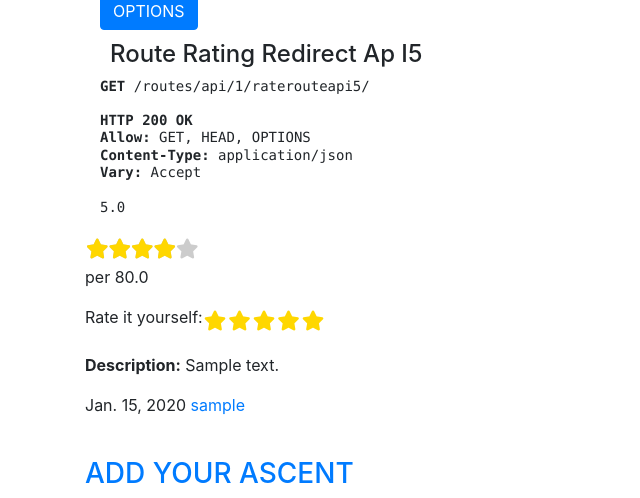
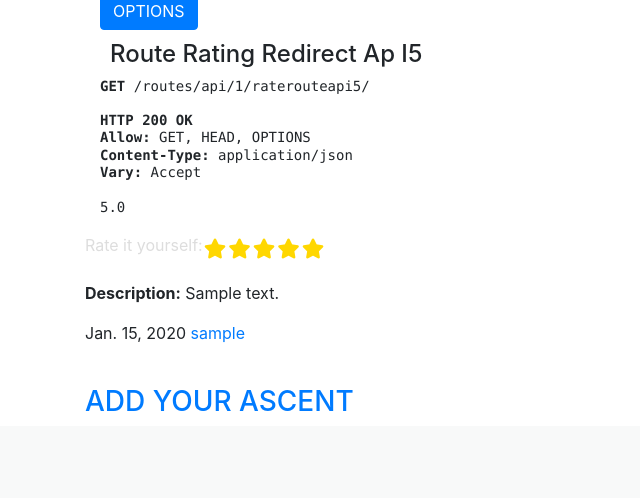
Before and after one commit to faaizajaz/mtnpak, a Django app: page /routes/1/ in a window 1280 px wide, after a click on "5 stars". Shown: the part 528-1026 px from the top of the page, without its empty margins (0-640 px from the left). After the commit the page ends 939 px from the top, so only its background shows below. Run offline with Django 3.2, Linux system fonts and the light colour scheme; a user stored in the database is signed in; tables that the repository leaves empty hold one stand-in row (values such as "Sample post"); some libraries are stand-ins or nearby versions.

Commit message:
Made template tag for inline ratings

```diff
--- a/crags/templates/crags/addcrag.html
+++ b/crags/templates/crags/addcrag.html
@@ -8,7 +8,7 @@
 {% block content %}
 	<form method = "POST">
 		{% csrf_token %}
-		{{ form.as_p }}
+		{{ form|crispy }}
 		<div>
 			<button type="submit">
 				Add crag
--- a/crags/templates/crags/addroute.html
+++ b/crags/templates/crags/addroute.html
@@ -8,10 +8,10 @@
 {% block content %}
 	<form method = "POST">
 		{% csrf_token %}
-		{{ form.as_p }}
+		{{ form|crispy }}
 
 		{% csrf_token %}
-		{{ form2.as_p }}
+		{{ form2|crispy }}
 
 
 		<div>
--- a/crags/templates/crags/routechoice.html
+++ b/crags/templates/crags/routechoice.html
@@ -8,7 +8,7 @@
 {% block content %}
 	<form method = "POST">
 		{% csrf_token %}
-		{{ form.as_p }}
+		{{ form|crispy }}
 
 		<div>
 			<button type="submit">
--- a/routes/templates/routes/route-view.html
+++ b/routes/templates/routes/route-view.html
@@ -14,6 +14,9 @@
 <!--href="{% url 'rate-route' route_id=route.id %}"-->
 
 {% block content %}
+
+	<!--custom CSS for star ratings -->
+	<link rel="stylesheet" type="text/css" href="{% static 'ratings/rating_display.css' %}" rel="stylesheet">
 
 
 	<h1>This is the Routes View page</h1>
@@ -33,78 +36,7 @@
 
 {# 	<a class='rate-btn' data-href='{{ route.get_api_rate_url }}' href="{% url 'rate-route' route_id=route.id %}">Rate me!</a> #}
 	<br><br>
-	<p id="avg_score">{{route.avg_rating}}</p>
-
-
-
-	<!--custom CSS for star ratings -->
-	<link rel="stylesheet" type="text/css" href="{% static 'ratings/rating_display.css' %}" rel="stylesheet">
-
-	{% with percentage_rating=route.avg_rating|mul:100|intdiv:5 %}
-
-		{% if percentage_rating == 0 %}
-
-			<span class="score s0"></span>
-
-		{% elif percentage_rating >= 0 and percentage_rating < 11 %}
-
-			<span class="score s1"></span>
-
-		{% elif percentage_rating >= 11 and percentage_rating < 21 %}
-
-			<span class="score s2"></span>
-
-		{% elif percentage_rating >= 21 and percentage_rating < 31 %}
-
-			<span class="score s3"></span>
-
-		{% elif percentage_rating >= 31 and percentage_rating < 41 %}
-
-			<span class="score s4"></span>
-
-		{% elif percentage_rating >= 41 and percentage_rating < 51 %}
-
-			<span class="score s5"></span>
-
-		{% elif percentage_rating >= 51 and percentage_rating < 61 %}
-
-			<span class="score s6"></span>
-
-		{% elif percentage_rating >= 61 and percentage_rating < 71 %}
-
-			<span class="score s7"></span>
-
-		{% elif percentage_rating >= 71 and percentage_rating < 81 %}
-
-			<span class="score s8"></span>
-
-		{% elif percentage_rating >= 81 and percentage_rating < 91 %}
-
-			<span class="score s9"></span>
-
-		{% elif percentage_rating >= 91 and percentage_rating <= 100 %}
-
-			<span class="score s10"></span>
-
-		{% endif %}
-
-
-	<p>per {{percentage_rating}}</p>
-
-	{% endwith %}
-
-
-
-
-
-
-
-
-
-
-
-
-
+	<p id="avg_score">{{route.avg_rating}} {{ route|inline_rating }}</p>
 
 
 
--- a/routes/templatetags/define.py
+++ /dev/null
@@ -1,6 +0,0 @@
-from django import template
-register = template.Library()
-
-@register.simple_tag
-def define(val=None):
-  return val
--- a/routes/templatetags/view_filters.py
+++ b/routes/templatetags/view_filters.py
@@ -1,5 +1,6 @@
 from django import template
 from utils.conversions import convert_units
+from django.utils.safestring import mark_safe
 #from grades.models import Grade
 
 register = template.Library()
@@ -53,3 +54,53 @@ def measurement_display(obj, request):
 	except KeyError:
 		measurement_pref = 'meters'
 	return convert_units(obj.base_unit, measurement_pref, obj.length)
+
+@register.filter(name='inline_rating')
+def inline_rating(route):
+	percentage_rating = (route.avg_rating*100)//5
+
+	if percentage_rating == 0:
+		return mark_safe('<span class="score s0"></span>')
+
+	elif percentage_rating >= 0 and percentage_rating < 11:
+
+		return mark_safe('<span class="score s1"></span>')
+
+	elif percentage_rating >= 11 and percentage_rating < 21:
+
+		return mark_safe('<span class="score s2"></span>')
+
+	elif percentage_rating >= 21 and percentage_rating < 31:
+
+		return mark_safe('<span class="score s3"></span>')
+
+	elif percentage_rating >= 31 and percentage_rating < 41:
+
+		return mark_safe('<span class="score s4"></span>')
+
+	elif percentage_rating >= 41 and percentage_rating < 51:
+
+		return mark_safe('<span class="score s5"></span>')
+
+	elif percentage_rating >= 51 and percentage_rating < 61:
+
+		return mark_safe('<span class="score s6"></span>')
+
+	elif percentage_rating >= 61 and percentage_rating < 71:
+
+		return mark_safe('<span class="score s7"></span>')
+
+	elif percentage_rating >= 71 and percentage_rating < 81:
+
+		return mark_safe('<span class="score s8"></span>')
+
+	elif percentage_rating >= 81 and percentage_rating < 91:
+
+		return mark_safe('<span class="score s9"></span>')
+
+	elif percentage_rating >= 91 and percentage_rating <= 100:
+
+		return mark_safe('<span class="score s10"></span>')
+
+	else:
+		return("ERROR")
--- a/static/ratings/star_rating.css
+++ b/static/ratings/star_rating.css
@@ -9,6 +9,7 @@ h1 { font-size: 1.5em; margin: 10px; }
 .rating {
   border: none;
   float: left;
+  color: #ddd;
 }
 
 .rating > input { display: none; }
@@ -26,11 +27,11 @@ h1 { font-size: 1.5em; margin: 10px; }
  float: right;
 }
 
-/***** CSS Magic to Highlight Stars on Hover *****/
+/***** CSS Magic to Highlight Stars on Hover #FFD700*****/
 
 .rating > input:checked ~ label, /* show gold star when clicked */
 .rating:not(:checked) > label:hover, /* hover current star */
-.rating:not(:checked) > label:hover ~ label { color: #FFD700;  } /* hover previous stars in list */
+.rating:not(:checked) > label:hover ~ label { color: gold;  } /* hover previous stars in list */
 
 .rating > input:checked + label:hover, /* hover current star when changing rating */
 .rating > input:checked ~ label:hover,
```
